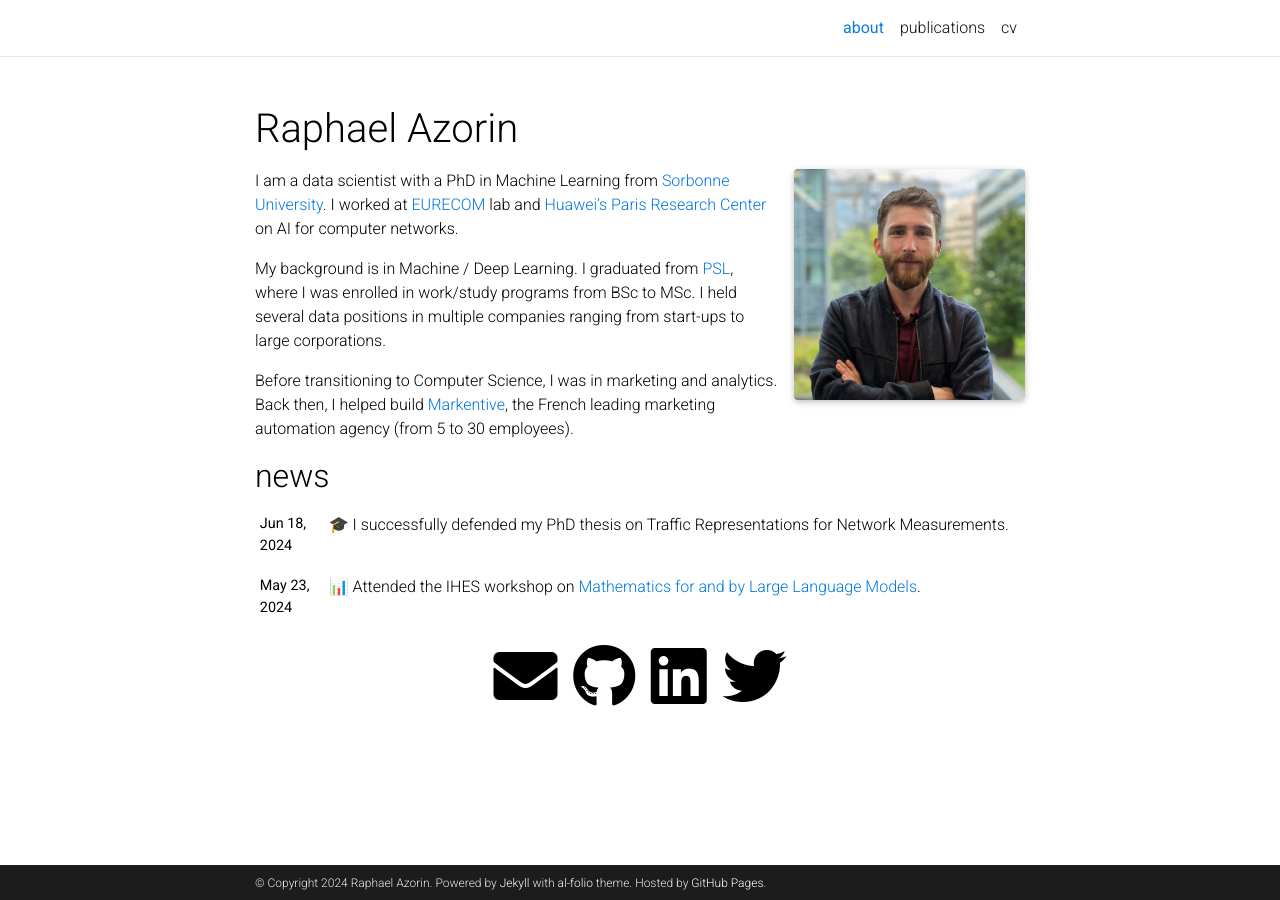
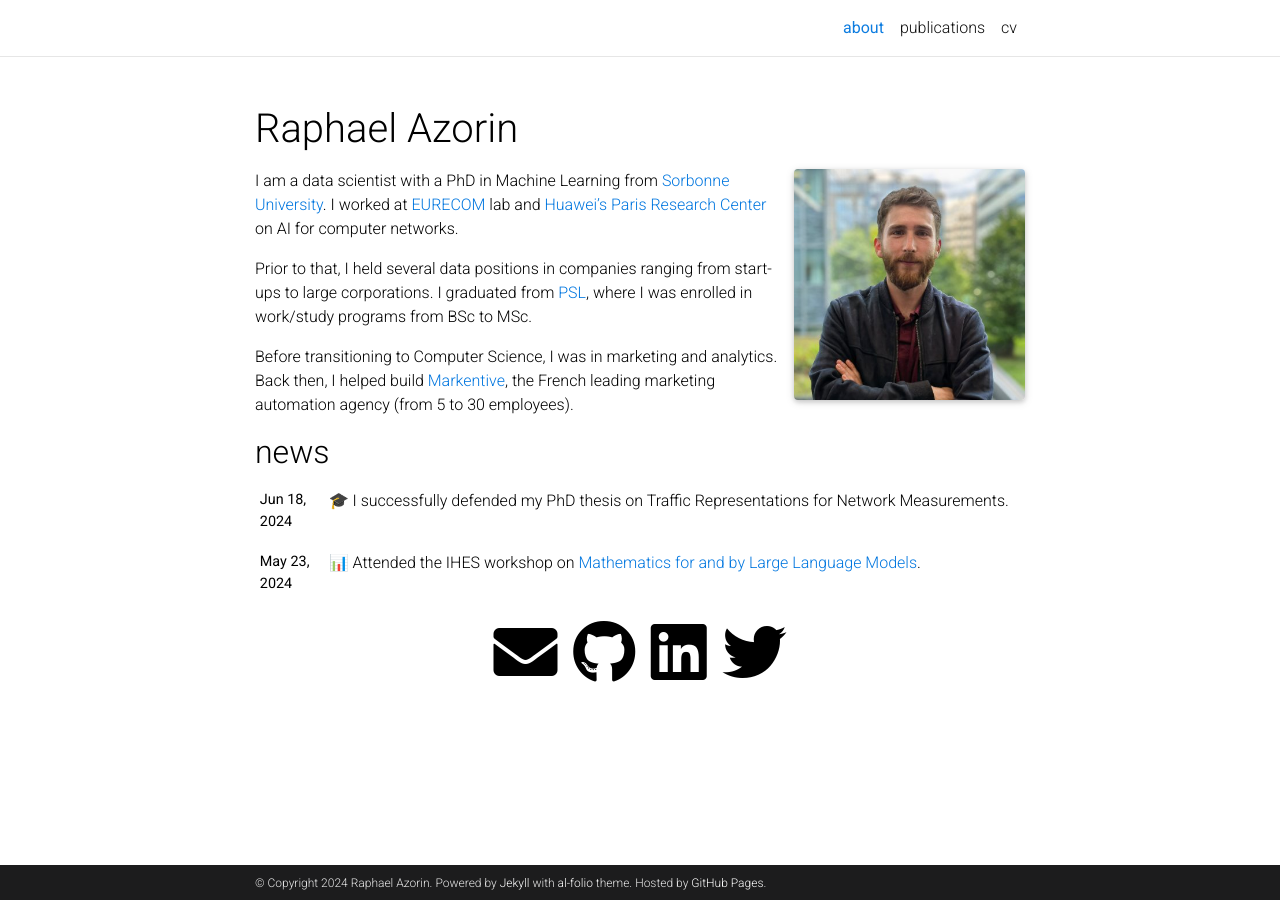
Before and after one commit to Raphaaal/raphaaal.github.io, a Jekyll site: the page built from _pages/about.md, in a window 1280 px wide. Built offline with Jekyll 4.4.1, drawn with Linux system fonts in a browser that asks for light colours; full-size pictures stand in for the smaller copies a plugin makes; emoji names are drawn with the system emoji font; comment, search, counter and statistics services are not loaded; a style sheet for code colours, icons or effects is not loaded.

Commit message:
Update bio

```diff
--- a/_pages/about.md
+++ b/_pages/about.md
@@ -16,6 +16,6 @@ social: true  # includes social icons at the bottom of the page
 
 I am a data scientist with a PhD in Machine Learning from [Sorbonne University](https://www.sorbonne-universite.fr/en). I worked at [EURECOM](https://www.eurecom.fr/en) lab and [Huawei’s Paris Research Center](https://fr.linkedin.com/company/huawei-paris-research-center) on AI for computer networks.
 
-My background is in Machine / Deep Learning. I graduated from [PSL](https://psl.eu/en), where I was enrolled in work/study programs from BSc to MSc. I held several data positions in multiple companies ranging from start-ups to large corporations.
+Prior to that, I held several data positions in companies ranging from start-ups to large corporations. I graduated from [PSL](https://psl.eu/en), where I was enrolled in work/study programs from BSc to MSc.
 
 Before transitioning to Computer Science, I was in marketing and analytics. Back then, I helped build [Markentive](https://www.markentive.com/en/), the French leading marketing automation agency (from 5 to 30 employees).
```
